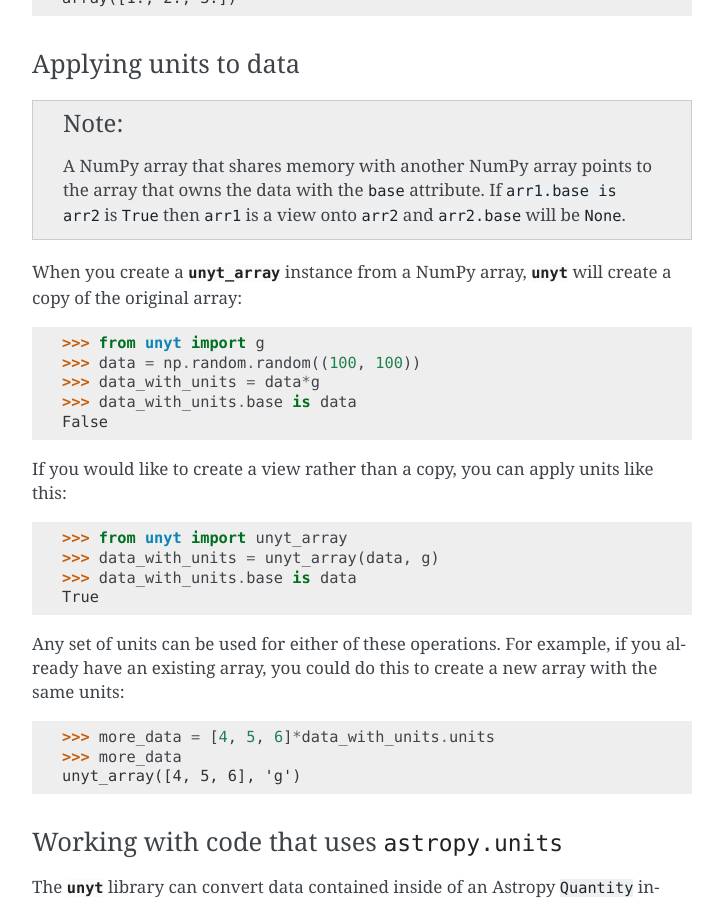
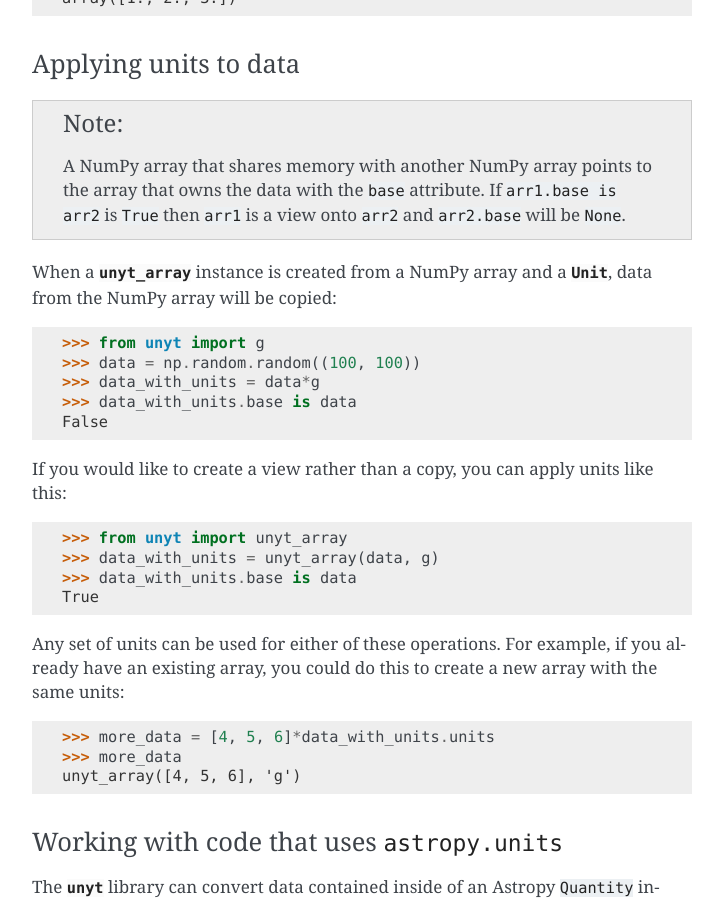
Before and after one commit to yt-project/unyt, a Sphinx documentation site: the page built from docs/usage.rst, in a window 1280 px wide and 900 px high, scrolled down 16558 px. Shown: the whole window, without its empty margins (388-1111 px from the left). Built offline with Sphinx 7.4.7, drawn with Linux system fonts in a browser that asks for light colours; pages that are not in the unit, such as notebooks, are missing from menus; the version number could not be read and is left out.

Commit message:
DOC: clarification

```diff
--- a/docs/usage.rst
+++ b/docs/usage.rst
@@ -784,8 +784,9 @@ Applying units to data
    ``True`` then ``arr1`` is a view onto ``arr2`` and ``arr2.base`` will be
    ``None``.
 
-When you create a :class:`unyt_array <unyt.array.unyt_array>` instance from a
-NumPy array, :mod:`unyt` will create a copy of the original array:
+When a :class:`unyt_array <unyt.array.unyt_array>` instance is created from a
+NumPy array and a :class:`Unit <unyt.unit_object.Unit>`, data from the NumPy array
+will be copied:
 
   >>> from unyt import g
   >>> data = np.random.random((100, 100))
```
